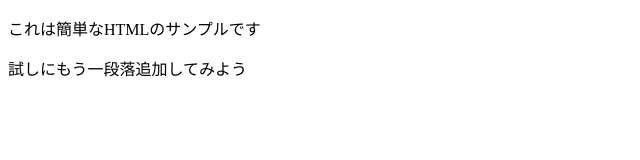
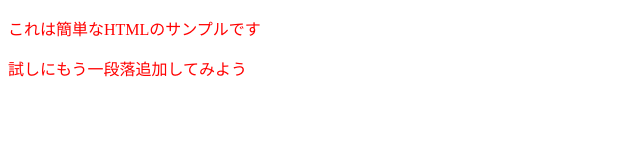
Before and after one commit to heavens-rohan/html-test, a plain HTML site: page index.html in a window 1280 px wide. Shown: the whole page, without its empty margins (0-640 px from the left). Drawn offline with Linux system fonts and the light colour scheme.

Commit message:
段落の文字色を赤色に変更

```diff
--- a/index.html
+++ b/index.html
@@ -3,6 +3,7 @@
     <head>
         <meta charset="UTF-8">
         <title>HTMLのサンプル</title>
+        <link rel='stylesheet' type='text/css' href='web.css'>
     </head>
     <body>
         <p>これは簡単なHTMLのサンプルです</p>
--- /dev/null
+++ b/web.css
@@ -0,0 +1,3 @@
+p{
+    color: red;
+}
```
